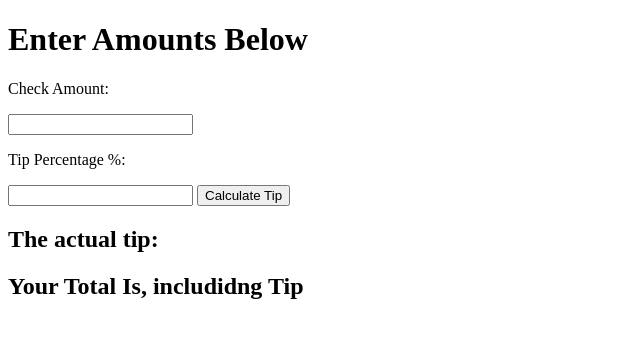
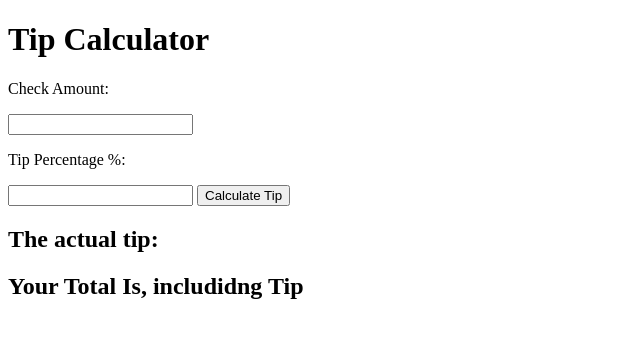
Before and after one commit to bviengineer/cca-Intro2WebBrowserJS-3, a plain HTML site: page index.html in a window 1280 px wide. Shown: the whole page, without its empty margins (0-640 px from the left). Drawn offline with Linux system fonts and the light colour scheme.

Commit message:
updated content between <h1></h1>

```diff
--- a/index.html
+++ b/index.html
@@ -6,7 +6,7 @@
     </head>
     <body>
         <div id="content-div">
-            <h1>Enter Amounts Below</h1>
+            <h1>Tip Calculator</h1>
             <p>Check Amount:</p>
             <input type="text" id="check-amount">
             <p>Tip Percentage %:</p>
```
